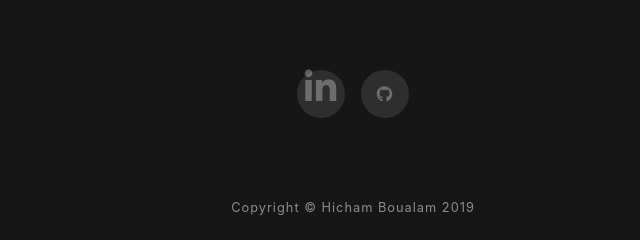
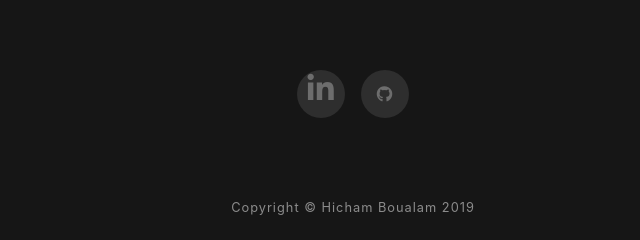
Before and after one commit to hishamovski/hishamovski.github.io, a website with bundled scripts: page index.html in a window 1280 px wide. Shown: the part 3390-3630 px from the top of the page, 287-927 px from the left. Built offline with nearby package versions, Linux system fonts and the light colour scheme.

Commit message:
Save changes

```diff
--- a/index.html
+++ b/index.html
@@ -215,7 +215,7 @@
 
       <div class="social d-flex justify-content-center">
         <a href="https://www.linkedin.com/in/hicham-boualam/" target="_blank" class="mx-2">
-          <i class="fab fa-linkedin-in" style="font-size:36px"></i>
+          <i class="fab fa-linkedin-in" style="font-size:30px"></i>
         </a>
         <a href="https://github.com/hishamovski" target="_blank" class="mx-2">
           <i class="fab fa-github"></i>
```
